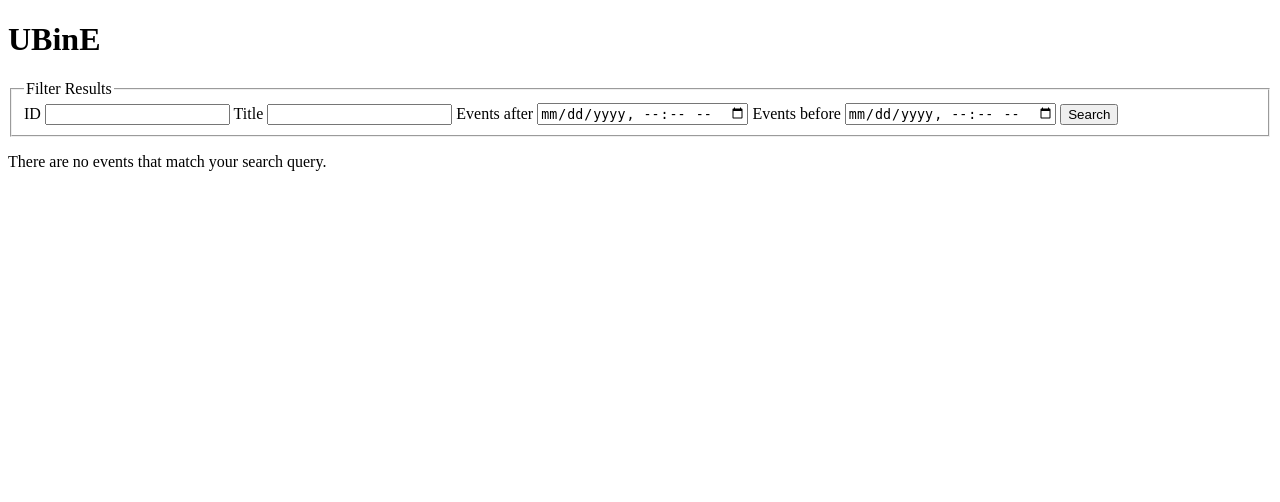
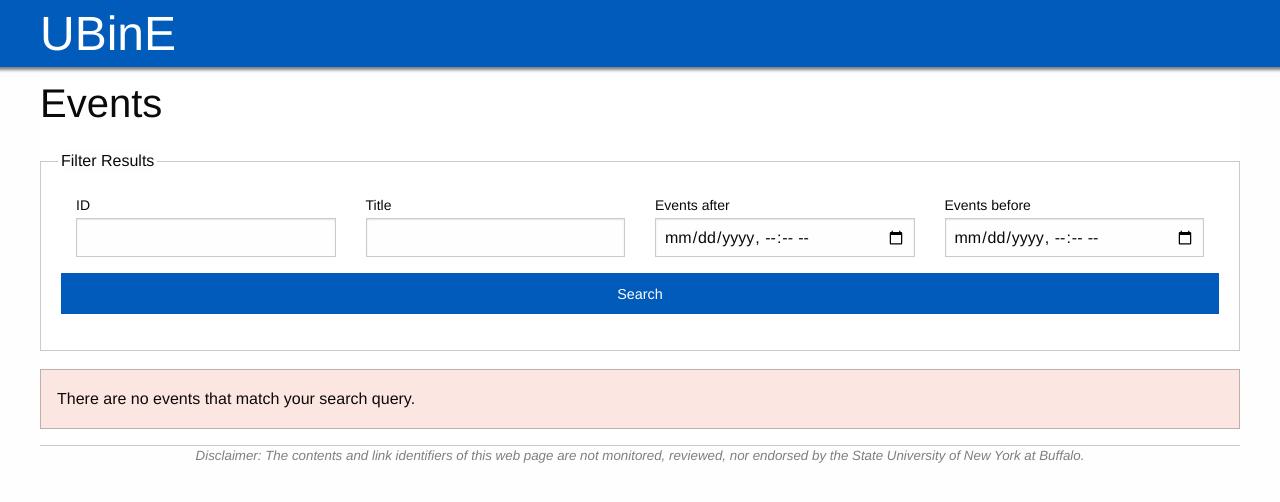
Before and after one commit to StephenOrJames/ubine, a Django app: page /events/ in a window 1280 px wide. Shown: the top 502 px of the page. Run offline with Django 3.2, Linux system fonts and the light colour scheme; data that the repository does not hold is empty.

Commit message:
Added index page and formatted the HTML in the templates

```diff
--- a/events/templates/events/events.html
+++ b/events/templates/events/events.html
@@ -1,40 +1,66 @@
 {% extends "base.html" %}
+
+{% load staticfiles %}
+
 {% block title %}Events | {% endblock %}
+
 {% block content %}
+    <h2>Events</h2>
+
     <form action="{% url "events:index" %}" method="get">
-        <fieldset>
+        <fieldset class="fieldset">
             <legend>Filter Results</legend>
-            <label>
+            <label class="medium-6 large-3 columns">
                 ID
                 <input type="number" name="id" value="{{ query.id }}">
             </label>
-            <label>
+            <label class="medium-6 large-3 columns">
                 Title
                 <input type="text" name="title" value="{{ query.title }}">
             </label>
-            <label>
+            <label class="medium-6 large-3 columns">
                 Events after
                 <input type="datetime-local" name="after" class="search-date"
                        placeholder="YYYY-MM-DD" data-date-format="yyyy-mm-dd" value="{{ query.after }}">
             </label>
-            <label>
+            <label class="medium-6 large-3 columns">
                 Events before
                 <input type="datetime-local" name="before" class="search-date"
                        placeholder="YYYY-MM-DD" data-date-format="yyyy-mm-dd" value="{{ query.before }}">
             </label>
-            <button>Search</button>
+            <button class="button expanded">Search</button>
         </fieldset>
     </form>
 
     {% if events %}
         {% for event in events %}
-            <section>
+            <section class="callout">
                 <h3>{{ event.title }}</h3>
                 <p class="events-duration">{{ event.duration }}</p>
                 <p class="events-description">{{ event.description }}</p>
             </section>
         {% endfor %}
     {% else %}
-        <p>There are no events that match your search query.</p>
+        <p class="callout alert">There are no events that match your search query.</p>
     {% endif %}
 {% endblock %}
+
+{% block extra_stylesheets %}
+    <link rel="stylesheet" href="{% static "foundation-icons/foundation-icons.css" %}">
+    <link rel="stylesheet" href="{% static "css/foundation-datepicker.min.css" %}">
+    <style>
+        .datepicker td.active.day {
+            background-color: rgb(0, 91, 187);
+            color: white;
+        }
+    </style>
+{% endblock %}
+
+{% block extra_javascript %}
+    <script src="{% static "js/foundation-datepicker.min.js" %}"></script>
+    <script>
+        $(function() {
+            $(".search-date").fdatepicker();
+        })
+    </script>
+{% endblock %}
--- a/templates/base.html
+++ b/templates/base.html
@@ -1,18 +1,34 @@
+{% load staticfiles %}
 <!DOCTYPE html>
 <html lang="en">
 <head>
     <meta charset="UTF-8">
+    <meta http-equiv="X-UA-Compatible" content="IE=edge">
+    <meta name="viewport" content="width=device-width, initial-scale=1.0">
     <title>{% block title %}{% endblock %}UBinE</title>
+    <link rel="stylesheet" href="{% static "css/foundation.min.css" %}">
+    <link rel="stylesheet" href="{% static "css/style.css" %}">
+    {% block extra_stylesheets %}{% endblock %}
 </head>
 <body>
     <header>
-        <h1>UBinE</h1>
+        <h1 class="row"><a href="{% url "index" %}">UBinE</a></h1>
     </header>
-    <main>
+    <main class="row">
         {% block content %}{% endblock %}
     </main>
-    <footer>
-        {# TODO: fill this in #}
+    <footer class="row text-center">
+        Disclaimer:
+            The contents and link identifiers of this web page are not monitored,
+            reviewed, nor endorsed by the State University of New York at Buffalo.
     </footer>
+
+    <script src="{% static "js/jquery.js" %}"></script>
+    <script src="{% static "js/what-input.js" %}"></script>
+    <script src="{% static "js/foundation.min.js" %}"></script>
+    <script>
+      $(document).foundation();
+    </script>
+    {% block extra_javascript %}{% endblock %}
 </body>
 </html>
--- a/ubine/urls.py
+++ b/ubine/urls.py
@@ -15,8 +15,10 @@ Including another URLconf
 """
 from django.conf.urls import url, include
 from django.contrib import admin
+from django.views.generic.base import TemplateView
 
 urlpatterns = [
+    url(r'^$', TemplateView.as_view(template_name='index.html'), name="index"),
     url(r'^admin/', admin.site.urls),
     url(r'^events/', include('events.urls')),
     url(r'^locate/', include('locate.urls')),
```
Also changed, not shown: events/templates/events/subscribe.html (+7 -3 lines), locate/templates/locate/locate.html (+20 -18 lines), templates/index.html (+11 -9 lines).
